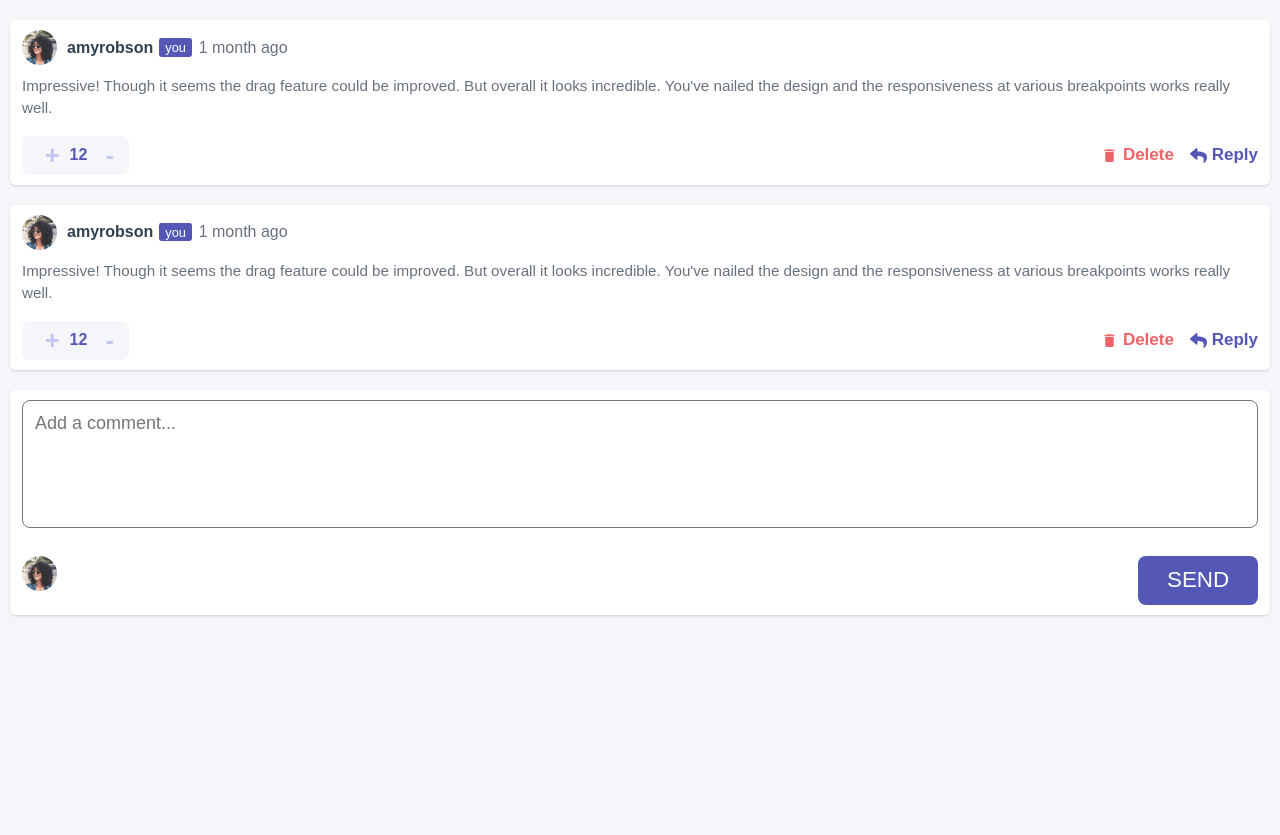
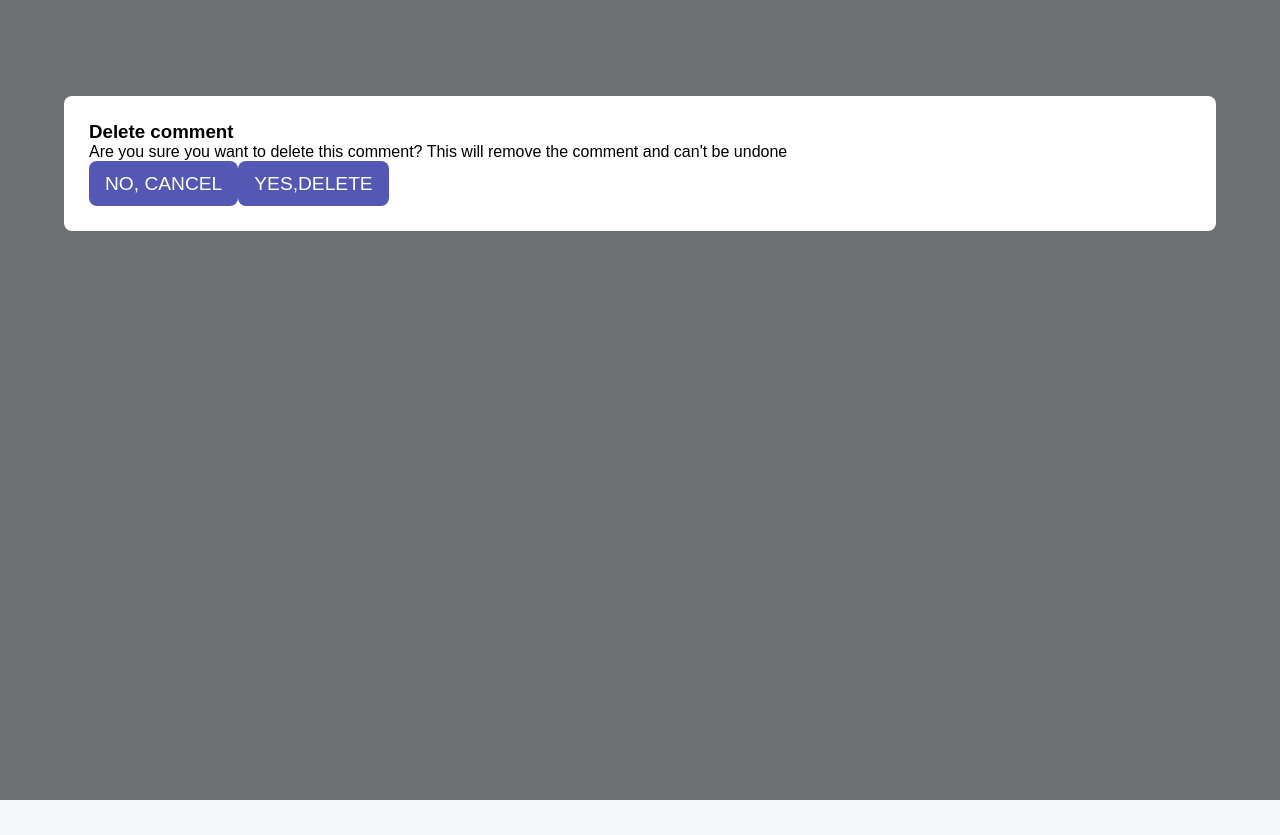
Before and after one commit to Webmekanic/Interactive-Comments, a React (Create React App) app: page / in a window 1280 px wide. Before the commit the page ends 800 px from the top, so only its background shows below. Built offline with nearby package versions, Linux system fonts and the light colour scheme; a web font is replaced by a local one.

Commit message:
Add delete modal component

```diff
--- a/src/App.js
+++ b/src/App.js
@@ -3,14 +3,15 @@ import CommentCard from "./components/commentCard"
 import "./app.css"
 import Button from "./components/shared/button"
 import CommentForm from "./components/commentForm"
+import DeleteModal from "./pages/deleteModal"
 
 function App() {
   return (
     <div className="App">
+      {/* <CommentCard />
       <CommentCard />
-      <CommentCard />
-      {/* <Button primary>Send</Button> */}
-      <CommentForm />
+      <CommentForm /> */}
+      <DeleteModal />
     </div>
   )
 }
--- /dev/null
+++ b/src/components/styled/deleteDialog.jsx
@@ -0,0 +1,15 @@
+import styled from "styled-components"
+
+export const DeleteDialog = styled.section`
+  background: rgba(0, 0, 0, 0.55);
+  height: 100vh;
+  padding-top: 6rem;
+
+  .modalContainer {
+    background-color: ${({ theme }) => theme.colors.White};
+    width: 90%;
+    margin: auto;
+    padding: 25px;
+    border-radius: 8px;
+  }
+`
--- a/src/components/styled/styledButton.jsx
+++ b/src/components/styled/styledButton.jsx
@@ -1,8 +1,8 @@
 import styled from "styled-components"
 
 export const StyledButton = styled.button`
-  padding: 0.73rem 1.8rem;
-  font-size: clamp(1.2rem, 2vw, 1.4rem);
+  padding: 0.73rem 1rem;
+  font-size: clamp(1rem, 2vw, 1.2rem);
   color: #fff;
   outline: none;
   border: none;
--- a/src/components/styled/styledForm.jsx
+++ b/src/components/styled/styledForm.jsx
@@ -2,7 +2,6 @@ import styled from "styled-components"
 
 export const StyledForm = styled.section`
   .textArea {
-    // border: 2px solid red;
     width: 100%;
     height: 8rem;
     border-radius: 8px;
--- /dev/null
+++ b/src/pages/deleteModal.jsx
@@ -0,0 +1,21 @@
+import React from "react"
+import Button from "../components/shared/button"
+import { DeleteDialog } from "../components/styled/deleteDialog"
+
+const DeleteModal = () => {
+  return (
+    <DeleteDialog>
+      <section className="modalContainer">
+        <h1>Delete comment</h1>
+        <p>
+          Are you sure you want to delete this comment? This will remove the
+          comment and can't be undone
+        </p>
+        <Button>NO, CANCEL</Button>
+        <Button>YES,DELETE</Button>
+      </section>
+    </DeleteDialog>
+  )
+}
+
+export default DeleteModal
```
